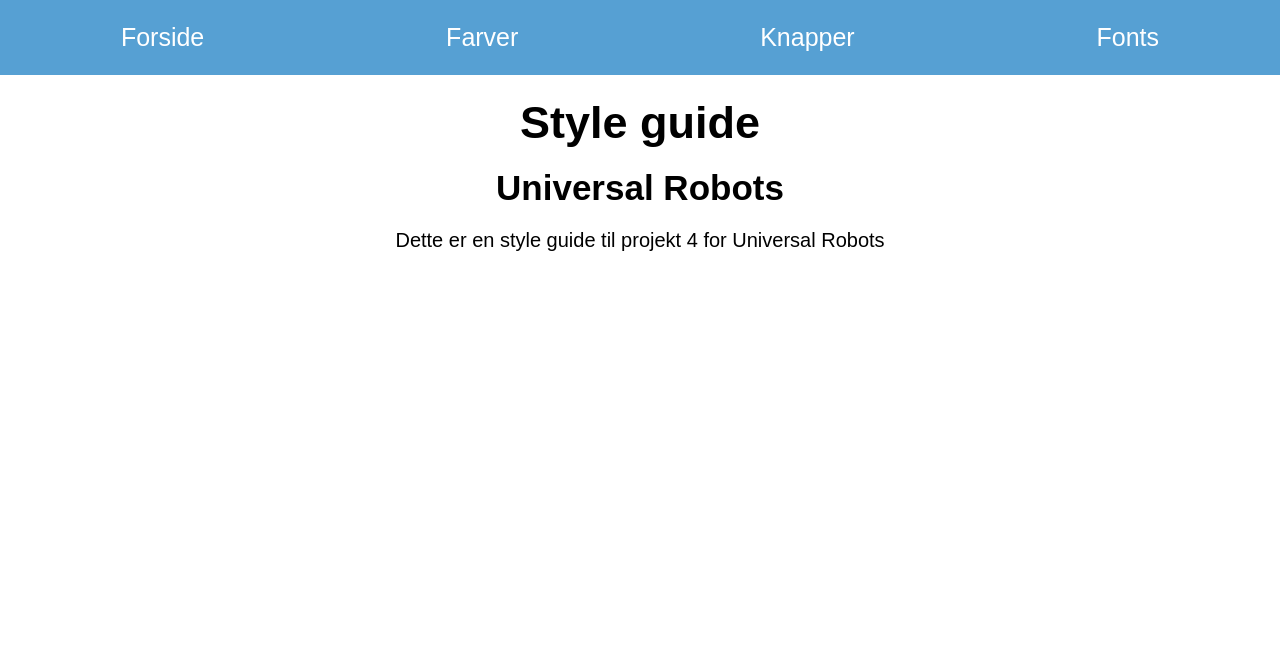
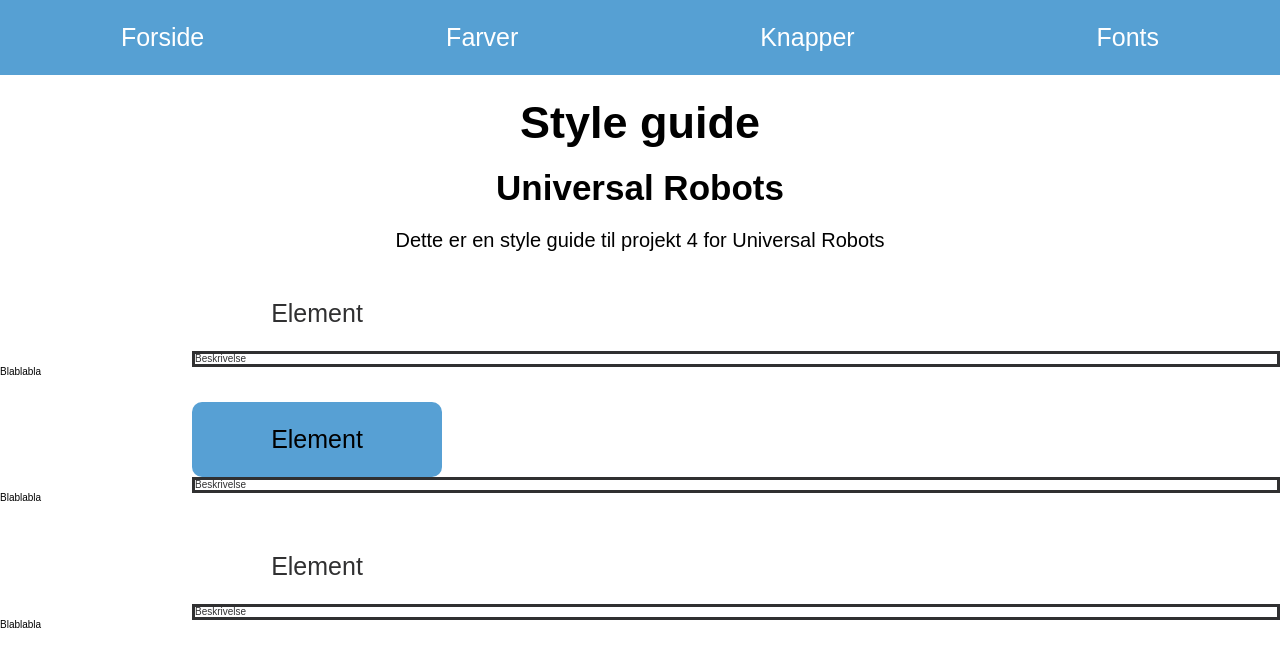
Before and after one commit to idathoet/Projekt4, a plain HTML site: page styleguide/index.html in a window 1280 px wide. Drawn offline with Linux system fonts and the light colour scheme.

Commit message:
skabelon

```diff
--- a/styleguide/index.html
+++ b/styleguide/index.html
@@ -18,5 +18,23 @@
     <h2>Universal Robots</h2>
     <p> Dette er en style guide til projekt 4 for Universal Robots</p>
 
+  <div class="container">
+    <div class="subcon">
+      <div class="white box element">Element</div>
+      <div class="beskrivelse text-box">Beskrivelse</div>
+      <div class="snippet">Blablabla</div>
+    </div>
+    <div class="subcon">
+      <div class="blue box element">Element</div>
+      <div class="beskrivelse text-box">Beskrivelse</div>
+      <div class="snippet">Blablabla</div>
+    </div>
+    <div class="subcon">
+      <div class="white box element">Element</div>
+      <div class=" text-box">Beskrivelse</div>
+      <div class="snippet">Blablabla</div>
+    </div>
+  </div>
+
 </body>
 </html>
```
